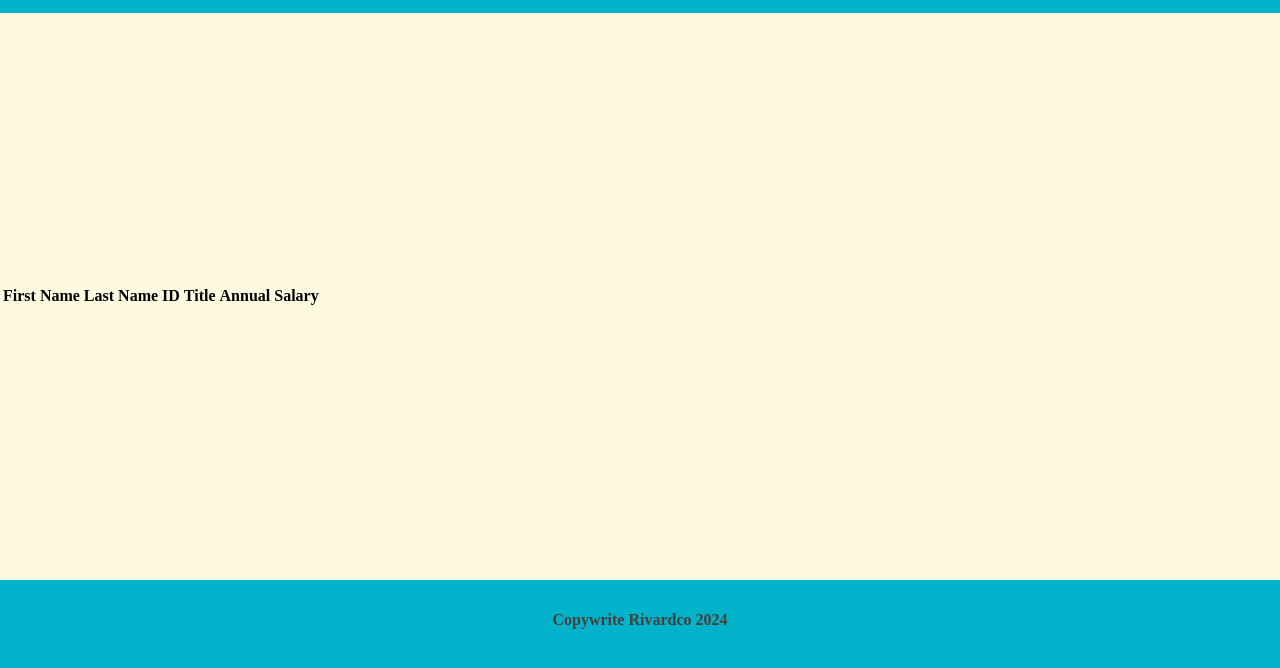
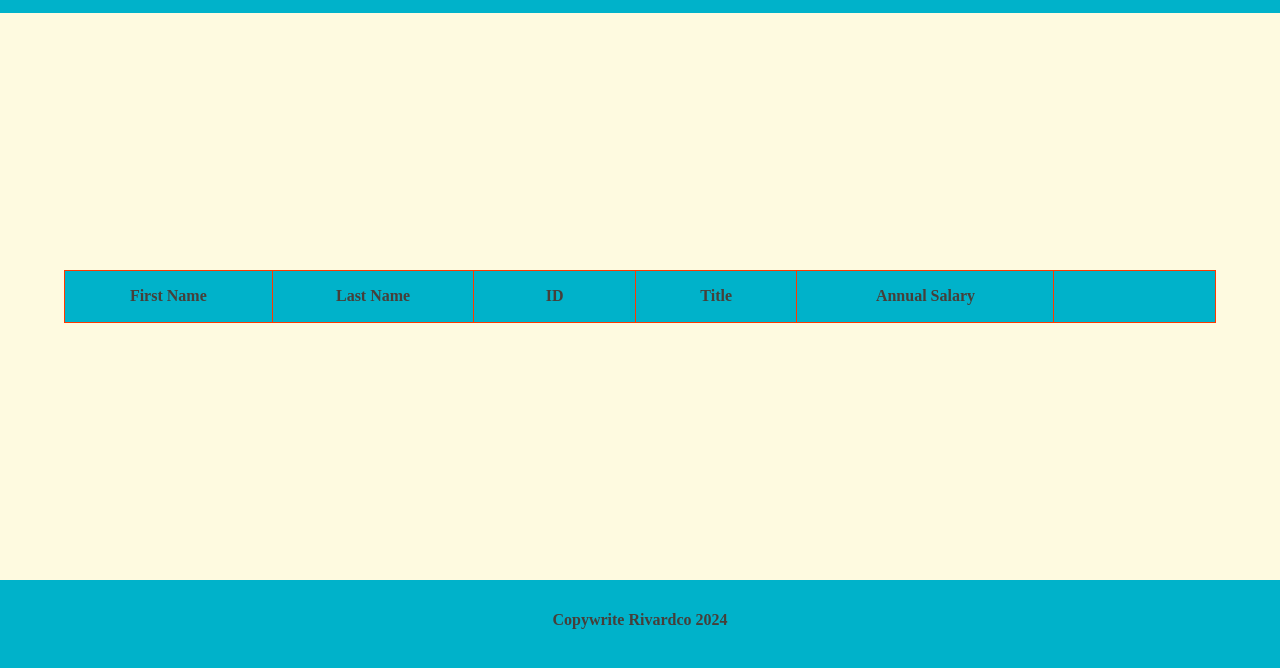
Before and after one commit to LiquifiedSteel/weekend-js-salary-calculator, a plain HTML site: page index.html in a window 1280 px wide. Shown: the part 120-788 px from the top of the page. Drawn offline with Linux system fonts and the light colour scheme.

Commit message:
employee table has received styling

```diff
--- a/styles.css
+++ b/styles.css
@@ -13,6 +13,38 @@ header {
     background-color: #00B2CA;
 }
 
+table {
+    width: 90%;
+    text-align: center;
+    margin-left: auto;
+    margin-right: auto;
+    color: #463F3A;
+}
+  table, th, td {
+    border: 1px solid #ff3800;
+    border-collapse: collapse;
+    height: 2.15em;
+    color: #463F3A;
+  }
+  th, td {
+    padding: .5em;
+    min-width: 3.5em;
+    color: #463F3A;
+  }
+  thead {
+    background: #00B2CA;
+    color: #ff3800;
+    color: #463F3A;
+  }
+  tbody tr:nth-child(odd){
+    background: #B49FCC;
+    color: #463F3A;
+  }
+  tbody tr:nth-child(even){
+    background: #ff3800;
+    color: #463F3A;
+  }
+
 footer {
     height: 5em;
     color: #463F3A;
```
